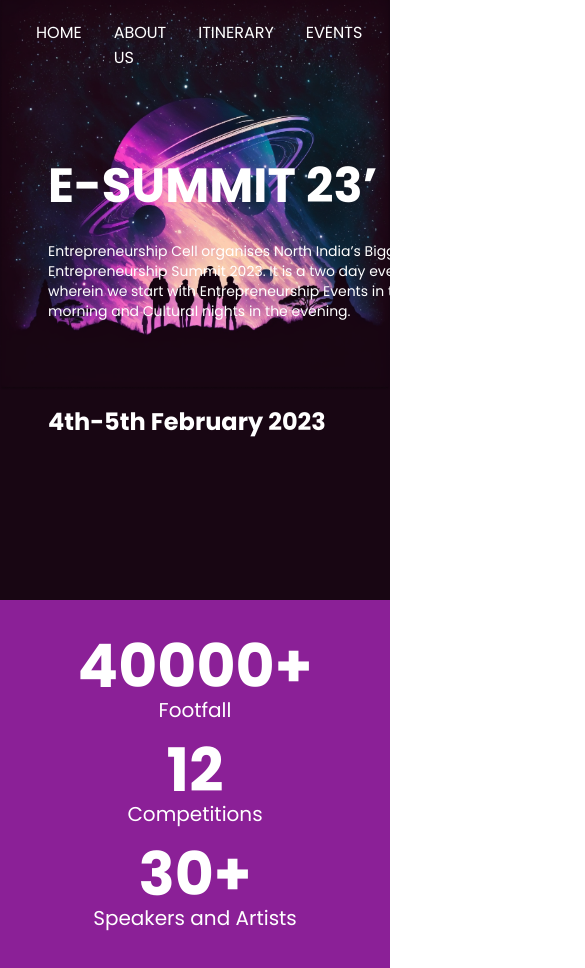
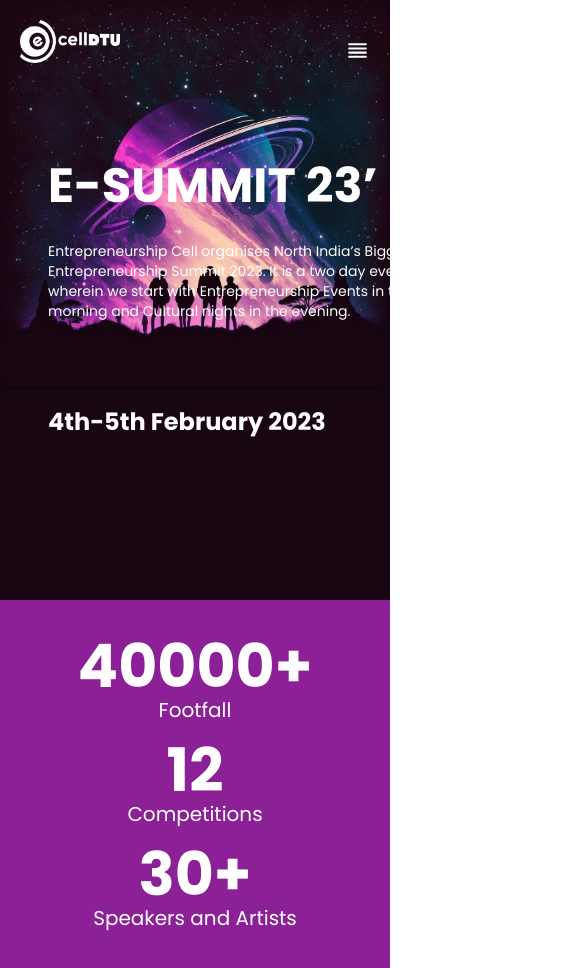
Before and after one commit to ecelldtu/esummit, a Next.js app: page /screens/home in a window 390 px wide. Shown: the whole page, 585 px wide, since content can reach past the window. Built offline with nearby package versions, Linux system fonts and the light colour scheme.

Commit message:
added react icons package for dropdown icon

```diff
--- a/components/Navbar.tsx
+++ b/components/Navbar.tsx
@@ -1,7 +1,7 @@
-import React from "react";
+import React, { useState } from "react";
 import Image from "next/image";
-
-function Navbar() {
+import { HiOutlineViewList } from "react-icons/hi";
+import { AiOutlineArrowUp } from "react-icons/ai";
 const options = [
   "HOME",
   "ABOUT US",
@@ -10,43 +10,63 @@ function Navbar() {
   "SPONSORS",
   "CONTACT",
 ];
+function Navbar() {
+  const [open, setOpen] = useState(false);
   return (
-    <nav className="transparent p-5 flex flex-row justify-between absolute w-full">
+    <nav className=" p-5 border-spacing-0 flex flex-row justify-between w-full absolute m-0">
       <div>
         <Image src="/ecell_logo_white.png" width={100} height={100} alt="" />
       </div>
 
-      <div className="flex flex-row">
+      <div className=" md:flex md:flex-row">
         {options.map((val) => (
-          <p className="text-white mx-4" key={options.indexOf(val)}>
+          <p
+            className="hidden md:flex md:text-white md:mx-2 lg:mx-4 md:text-sm lg:text-xl ease-in duration-200"
+            key={options.indexOf(val)}
+          >
             {val}
           </p>
         ))}
       </div>
-
       <div></div>
+      <div className="flex flex-col justify-end ease-in duration-200 md:hidden">
+        <div
+          onClick={() => {
+            setOpen(!open);
+          }}
+          className={
+            " text-white cursor-pointer ease-in duration-200 flex w-full justify-between items-center"
+          }
+        >
+          {open ? (
+            <AiOutlineArrowUp size={25} />
+          ) : (
+            <HiOutlineViewList size={25} />
+          )}
+        </div>
+        <div className="">{open ? <Dropdown /> : <></>}</div>
+      </div>
     </nav>
   );
 }
 
 export default Navbar;
-  // <div className="flex flex-row bg-background">
-    //   <div className="flex flex-col justify-between h-100 bg-background m-0">
-    //     <h1 className = "text-white font-bold text-2xl">E-SUMMIT 23</h1>
 
-    //     <p className = "text-white  text-xl">
-    //       Entrepreneurship Cell organises North India`s biggest Entrepreneurship
-    //       Summit 2023. It is a two day event wherein we start with
-    //       Entrepreneurship events in the morning and Cultural nights in the
-    //       evening.
-    //     </p>
-
-    //     <h3 className = "text-white font-bold text-2xl">
-    //         4th-th February 2023
-    //     </h3>
-    //   </div>
-    //   <div className="m-0 h-1000 w-1000" >
-    //     <Image src="/celestial_and_space.png" height={1000}  width={1000} alt =""/>
-    //   </div>
-    // </div>
-    <></>
+function Dropdown() {
+  return (
+    <div className=" flex justify-end ">
+      <ul className=" absolute ease-in duration-200">
+        {options.map((val) => {
+          return (
+            <p
+              className="my-2 hover:font-bold hover:ease-in hover:duration-100  hover:rounded-md hover:cursor-pointer text-sm text-white   "
+              key={options.indexOf(val)}
+            >
+              {val}
+            </p>
+          );
+        })}
+      </ul>
+    </div>
+  );
+}
--- a/package.json
+++ b/package.json
@@ -18,6 +18,7 @@
     "next": "13.1.1",
     "react": "18.2.0",
     "react-dom": "18.2.0",
+    "react-icons": "^4.7.1",
     "typescript": "4.9.4"
   },
   "devDependencies": {
```
Lines whose indentation alone changed are shown as unchanged.
